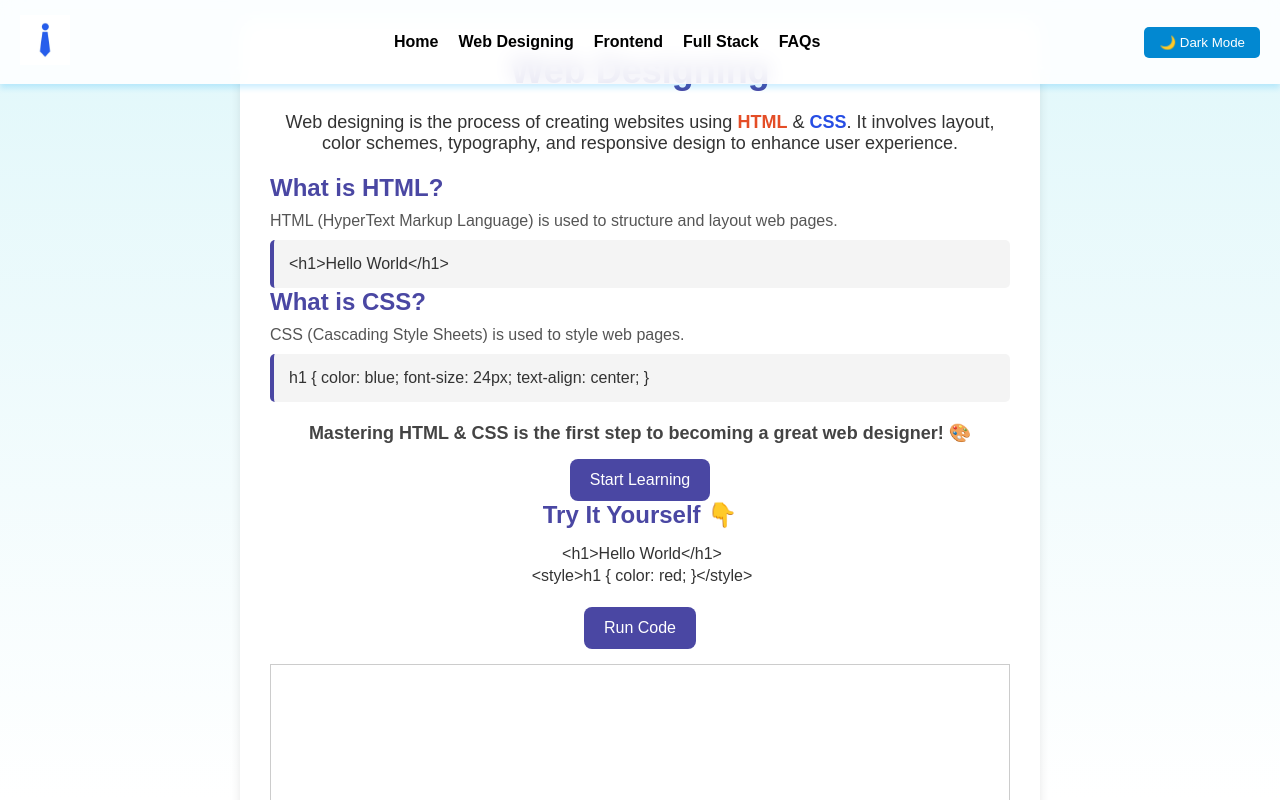
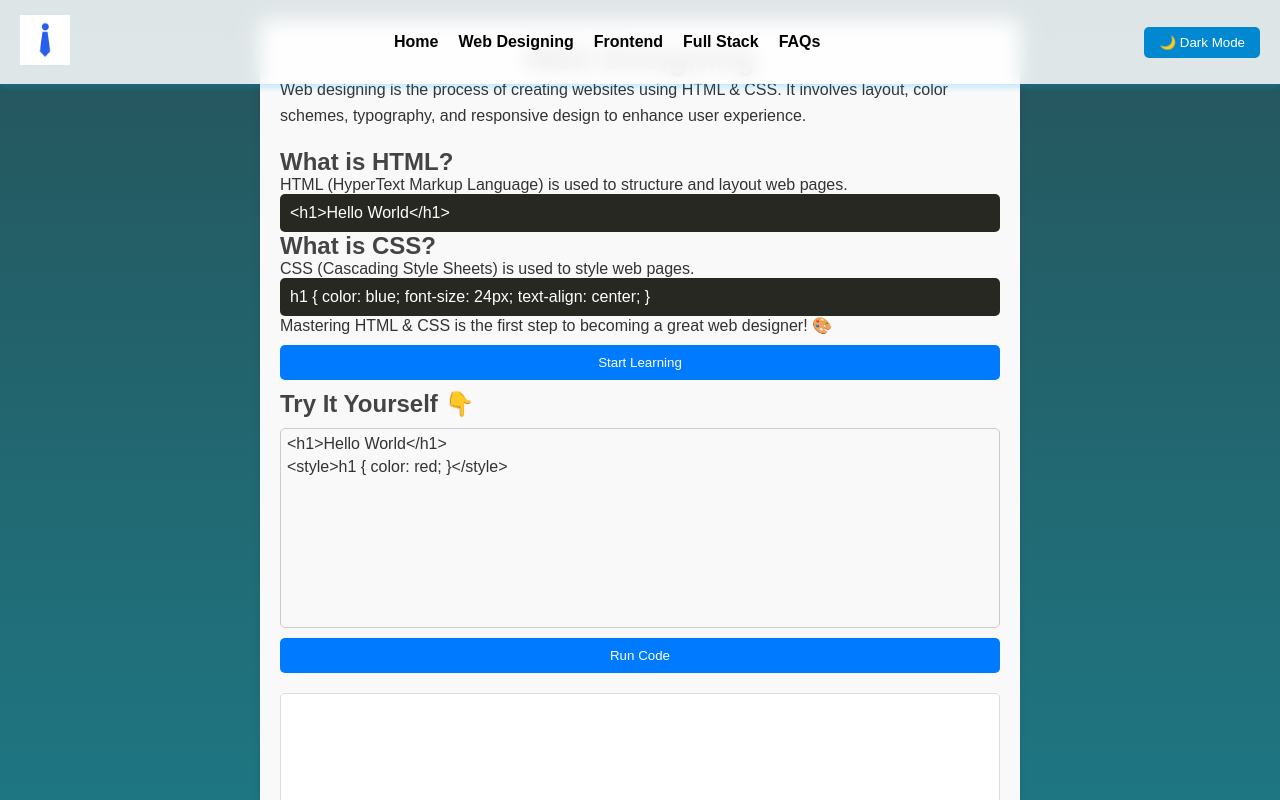
Before and after one commit to AbhishekDL36/course-curriculum, a React (Vite) app: page /web-designing in a window 1280 px wide. Shown: the top 800 px of the page. Built offline with nearby package versions, Linux system fonts and the light colour scheme.

Commit message:
added further designs

```diff
--- a/src/webdesigning.css
+++ b/src/webdesigning.css
@@ -1,104 +1,75 @@
-/* styles.css */
-body {
+.web-designing-container {
+    max-width: 800px;
+    margin: auto;
+    padding: 20px;
     font-family: Arial, sans-serif;
-    margin: 0;
-    padding: 0;
-    background: linear-gradient(to bottom, #e0f7fa, #ffffff);
-  }
-
-  .web-designing-container {
-    display: flex;
-    justify-content: center;
-    align-items: center;
-    min-height: 100vh;
-    padding: 20px;
   }
 
   .content-box {
-    background: #ffffff;
-    padding: 30px;
-    border-radius: 12px;
-    box-shadow: 0px 4px 10px rgba(0, 0, 0, 0.1);
-    max-width: 800px;
-    text-align: center;
+    background: #f9f9f9;
+    padding: 20px;
+    border-radius: 8px;
+    box-shadow: 0 2px 10px rgba(0, 0, 0, 0.1);
   }
 
   .main-heading {
-    font-size: 36px;
-    font-weight: bold;
-    color: #4a47a3;
-    margin-bottom: 20px;
+    text-align: center;
+    color: #333;
   }
 
   .description {
-    font-size: 18px;
-    color: #333;
-    margin-bottom: 20px;
-  }
-
-  .highlight-html {
-    color: #e44d26;
-    font-weight: bold;
-  }
-
-  .highlight-css {
-    color: #264de4;
-    font-weight: bold;
+    font-size: 16px;
+    line-height: 1.6;
   }
 
   .section {
-    text-align: left;
     margin-top: 20px;
   }
 
   .sub-heading {
-    font-size: 24px;
-    font-weight: bold;
-    color: #4a47a3;
-    margin-bottom: 10px;
-  }
-
-  .text {
-    font-size: 16px;
-    color: #555;
-    margin-bottom: 10px;
+    color: #444;
   }
 
   .code-block {
-    background: #f4f4f4;
-    padding: 15px;
-    border-left: 4px solid #4a47a3;
-    font-family: monospace;
+    background: #272822;
+    color: #fff;
+    padding: 10px;
+    border-radius: 5px;
     overflow-x: auto;
+  }
+
+  .learn-btn {
+    display: block;
+    width: 100%;
+    background: #007bff;
+    color: white;
+    padding: 10px;
+    margin: 10px 0;
+    border: none;
+    cursor: pointer;
+    text-align: center;
     border-radius: 5px;
   }
 
-  .final-text {
-    font-size: 18px;
-    font-weight: bold;
-    color: #444;
-    margin-top: 20px;
+  .learn-btn:hover {
+    background: #0056b3;
   }
+
+  /* CodeMirror Editor Fix */
+  .editor-container {
+    height: 200px;
+    border: 1px solid #ccc;
+    margin: 10px 0;
+    border-radius: 5px;
+    overflow: hidden;
+  }
+
+  /* Output iframe fix */
   .output-frame {
     width: 100%;
-    height: 300px;
-    border: 1px solid #ccc;
-    margin-top: 15px;
+    height: 250px;
+    border: 1px solid #ddd;
+    border-radius: 5px;
+    margin-top: 10px;
+    background: white;
   }
-
-
-  .learn-btn {
-    background: #4a47a3;
-    color: #ffffff;
-    border: none;
-    padding: 12px 20px;
-    font-size: 16px;
-    border-radius: 8px;
-    cursor: pointer;
-    transition: 0.3s ease;
-    margin-top: 15px;
-  }
-
-  .learn-btn:hover {
-    background: #37348f;
-  }
```
